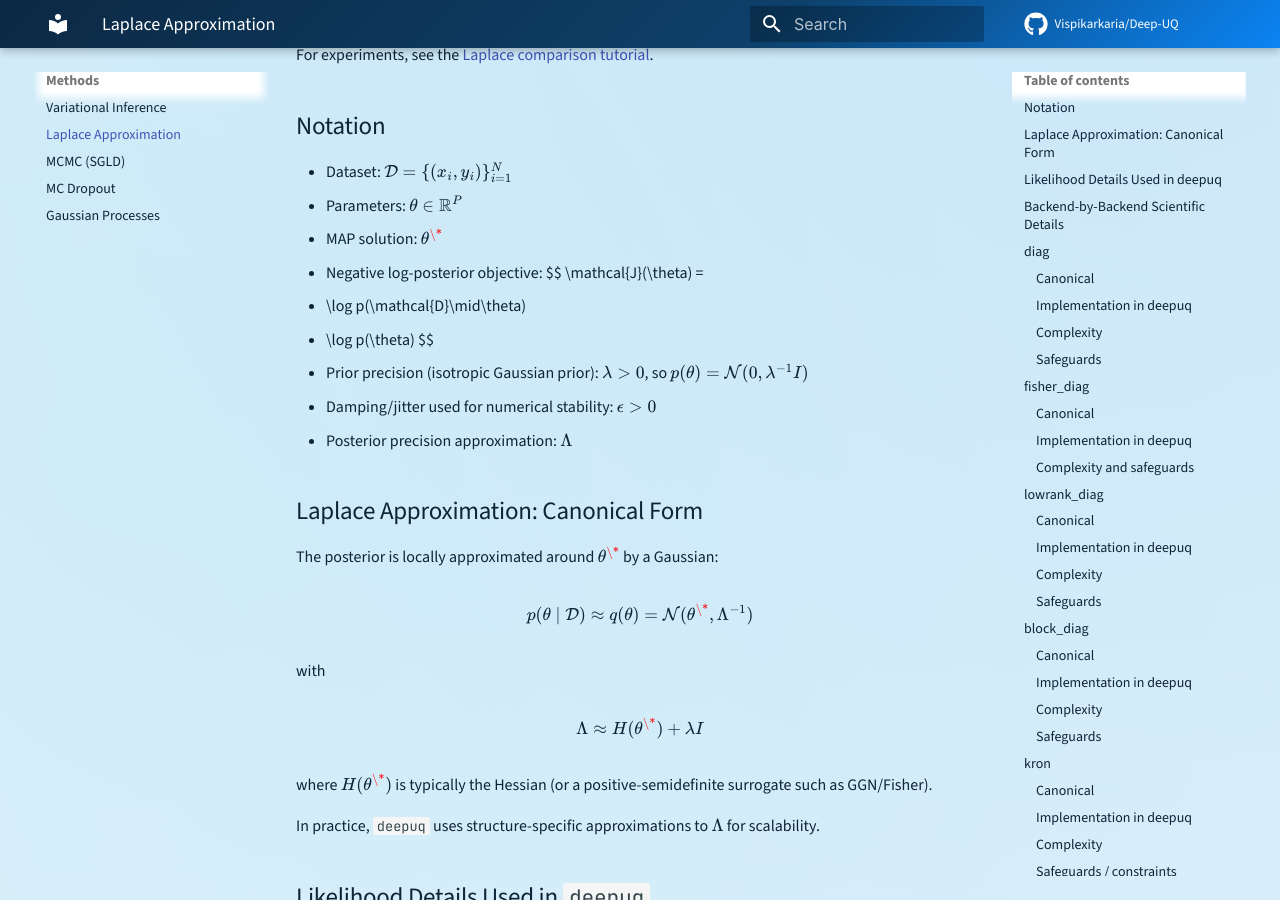
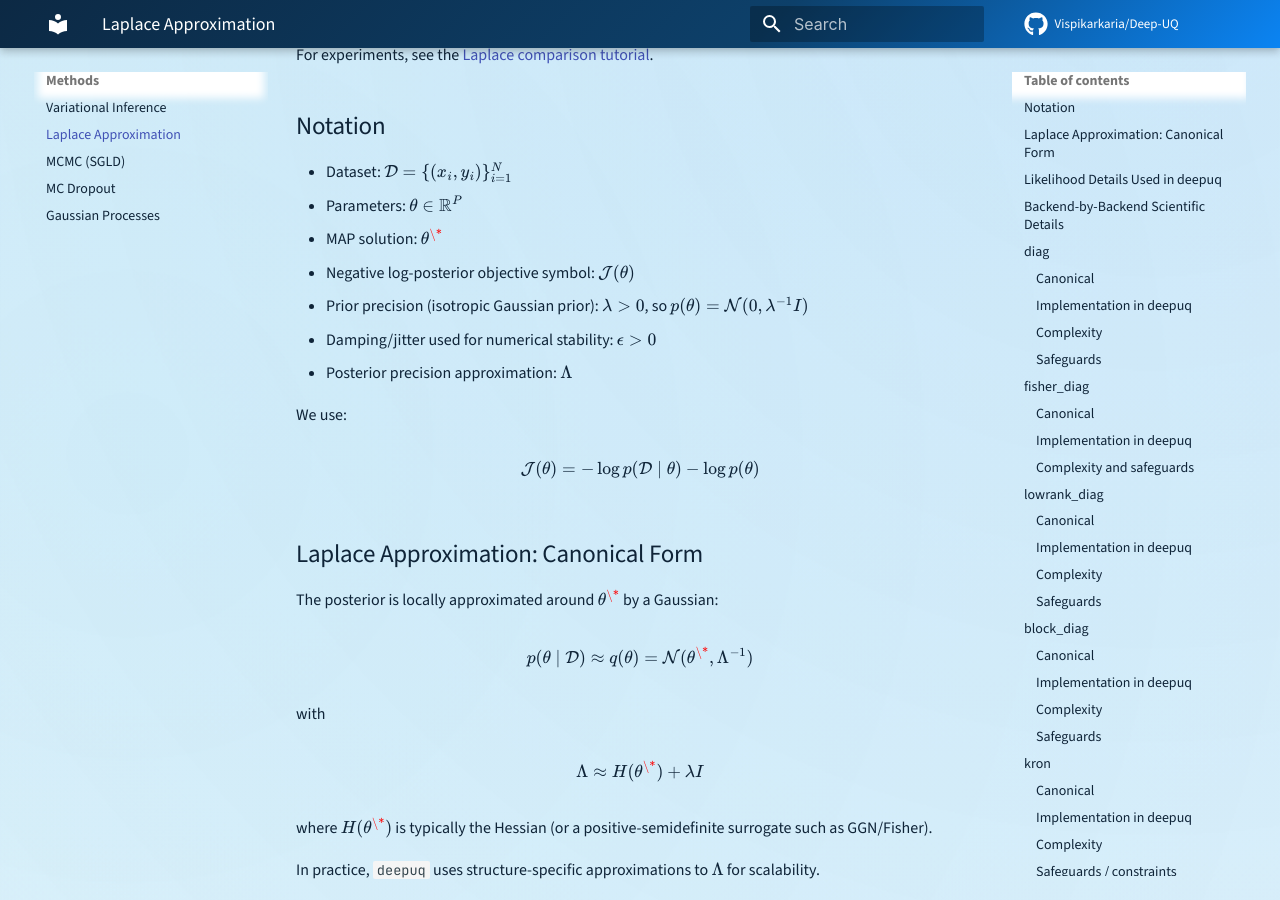
Before and after one commit to Vispikarkaria/Deep-UQ, an MkDocs documentation site: the page built from docs/methods/laplace.md, in a window 1280 px wide and 900 px high, scrolled down 646 px. Built offline with MkDocs 1.6.1 and Material for MkDocs 9.7.7, drawn with Linux system fonts in a browser that asks for light colours; comment, search, counter and statistics services are not loaded.

Commit message:
Fix Laplace docs math rendering by removing list-block equation breakage

```diff
--- a/docs/methods/laplace.md
+++ b/docs/methods/laplace.md
@@ -22,16 +22,19 @@ For experiments, see the [Laplace comparison tutorial](../tutorials/laplace-comp
 - Dataset: $\mathcal{D}=\{(x_i,y_i)\}_{i=1}^N$
 - Parameters: $\theta \in \mathbb{R}^P$
 - MAP solution: $\theta^\*$
-- Negative log-posterior objective:
-  $$
-  \mathcal{J}(\theta)
-  =
-  - \log p(\mathcal{D}\mid\theta)
-  - \log p(\theta)
-  $$
+- Negative log-posterior objective symbol: $\mathcal{J}(\theta)$
 - Prior precision (isotropic Gaussian prior): $\lambda > 0$, so $p(\theta)=\mathcal{N}(0,\lambda^{-1}I)$
 - Damping/jitter used for numerical stability: $\epsilon > 0$
 - Posterior precision approximation: $\Lambda$
+
+We use:
+
+$$
+\mathcal{J}(\theta)
+=
+- \log p(\mathcal{D}\mid\theta)
+- \log p(\theta)
+$$
 
 ## Laplace Approximation: Canonical Form
 
```
